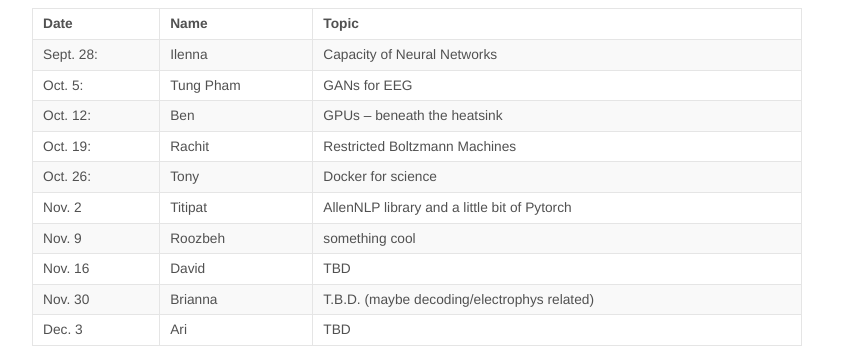
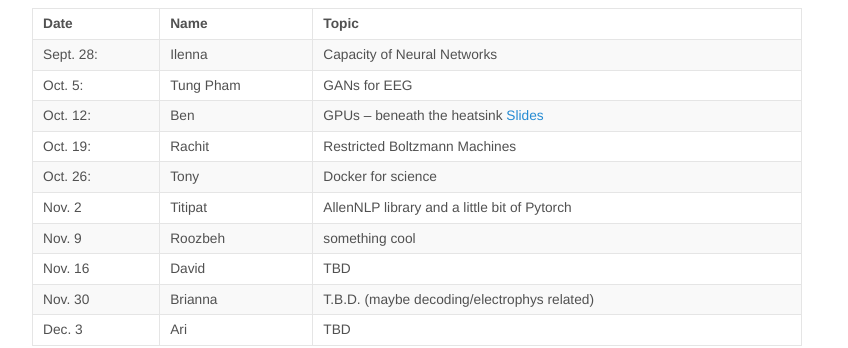
Before and after one commit to KordingLab/KordingLab.github.io, a Jekyll site: the page built from _posts/2018-08-29-upcoming-lab-teaching.md, in a window 1280 px wide and 900 px high. Shown: the part 417-765 px from the top of the window, without its empty margins (223-1071 px from the left). Built offline with Jekyll 4.4.1, drawn with Linux system fonts in a browser that asks for light colours; nearby versions of some CDN libraries; comment, search, counter and statistics services are not loaded.

Commit message:
Update 2018-08-29-upcoming-lab-teaching.md

```diff
--- a/_posts/2018-08-29-upcoming-lab-teaching.md
+++ b/_posts/2018-08-29-upcoming-lab-teaching.md
@@ -17,7 +17,7 @@ neuroscientific princples, new findings and literature reviews... whatever!
 |------|------|-------|
 |Sept. 28:| Ilenna | Capacity of Neural Networks   |
 |Oct. 5:| Tung Pham    |  GANs for EEG   |
-|Oct. 12:|  Ben  | GPUs -- beneath the heatsink    |
+|Oct. 12:|  Ben  | GPUs -- beneath the heatsink [Slides](https://github.com/benlansdell/gpu_samples)    |
 |Oct. 19:|   Rachit   |  Restricted Boltzmann Machines  |
 |Oct. 26:|  Tony |  Docker for science  |
 |Nov. 2|  Titipat   |  AllenNLP library and a little bit of Pytorch  |
```
